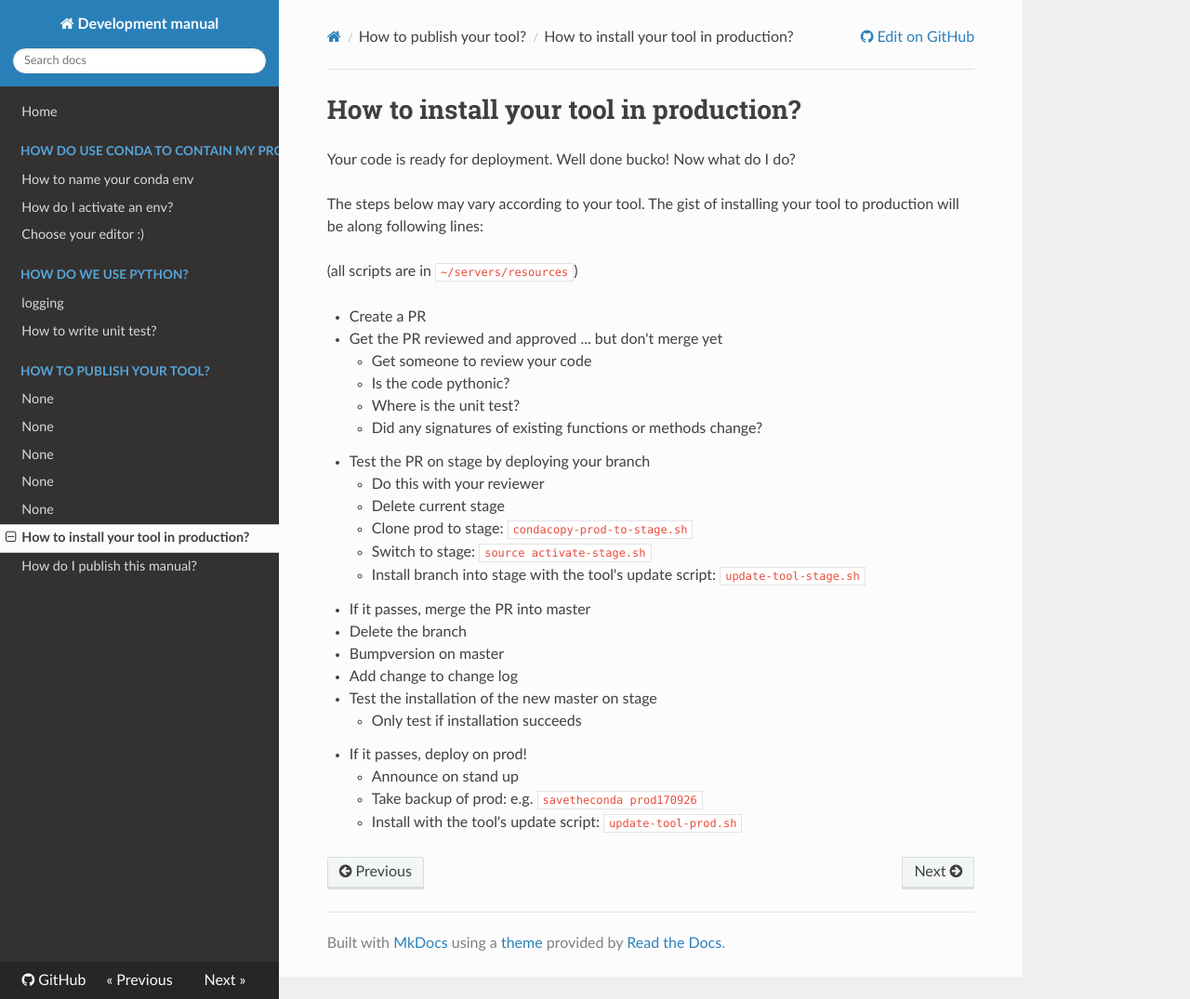
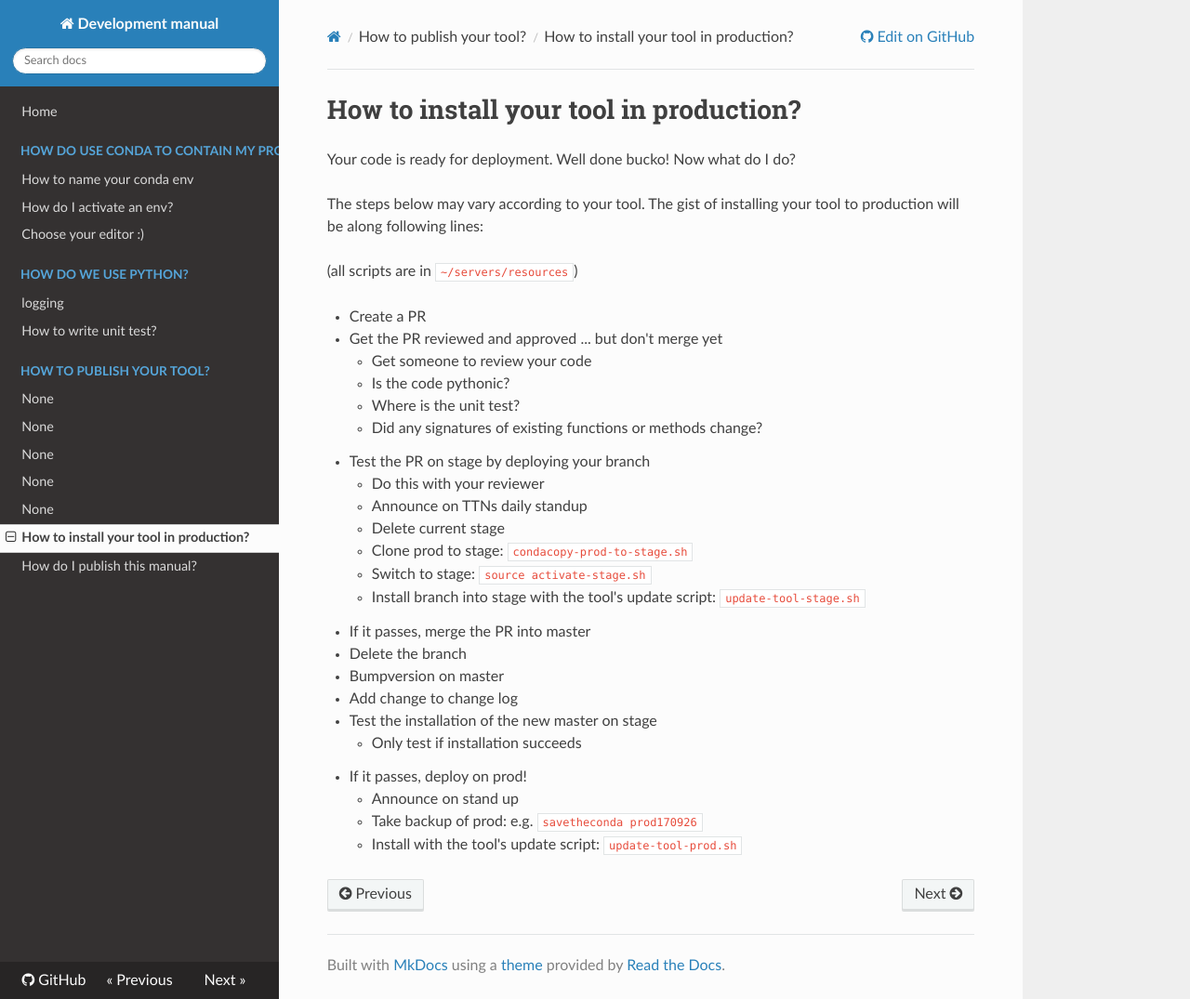
Before and after one commit to ingkebil/development, an MkDocs documentation site: the page built from docs/publish/prod.md, in a window 1280 px wide and 1075 px high. Shown: the whole window at 93% size. Built offline with MkDocs 1.6.1, drawn with Linux system fonts in a browser that asks for light colours; nearby versions of some CDN libraries.

Commit message:
Small ammendment
announce stage usage on daily standup

```diff
--- a/docs/publish/prod.md
+++ b/docs/publish/prod.md
@@ -14,6 +14,7 @@ The steps below may vary according to your tool. The gist of installing your too
     - Did any signatures of existing functions or methods change?
 - Test the PR on stage by deploying your branch
     - Do this with your reviewer
+    - Announce on TTNs daily standup
     - Delete current stage
     - Clone prod to stage: `condacopy-prod-to-stage.sh`
     - Switch to stage: `source activate-stage.sh`
```
